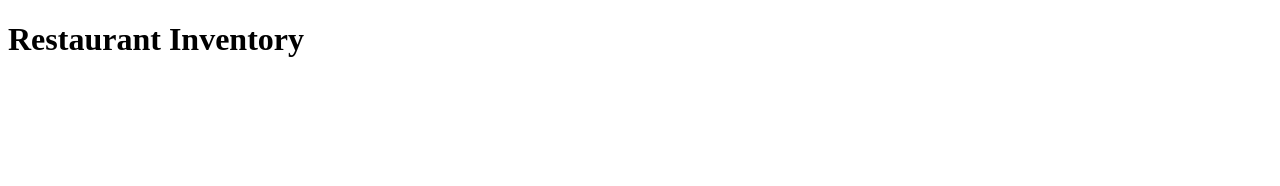
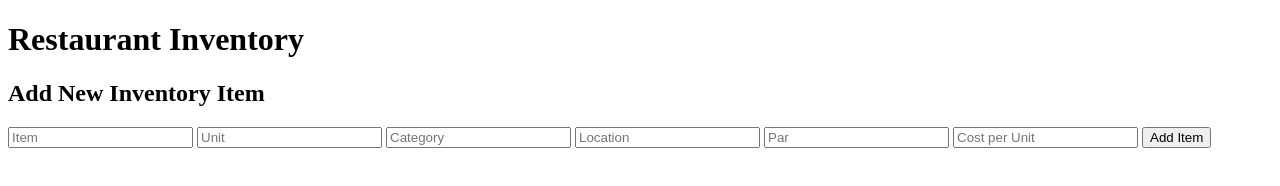
Before and after one commit to ModdingMaverik/inventory-app, a plain HTML site: page index.html in a window 1280 px wide. Drawn offline with Linux system fonts and the light colour scheme; no server answers.

Commit message:
Update index.html

```diff
--- a/index.html
+++ b/index.html
@@ -7,5 +7,16 @@
   <h1>Restaurant Inventory</h1>
   <div id="inventory"></div>
   <script src="app.js"></script>
+  <h2>Add New Inventory Item</h2>
+<form id="addForm">
+  <input type="text" placeholder="Item" name="item" required>
+  <input type="text" placeholder="Unit" name="unit" required>
+  <input type="text" placeholder="Category" name="category">
+  <input type="text" placeholder="Location" name="location">
+  <input type="number" placeholder="Par" name="par" required>
+  <input type="number" placeholder="Cost per Unit" name="cost" required>
+  <button type="submit">Add Item</button>
+</form>
+
 </body>
 </html>
```
